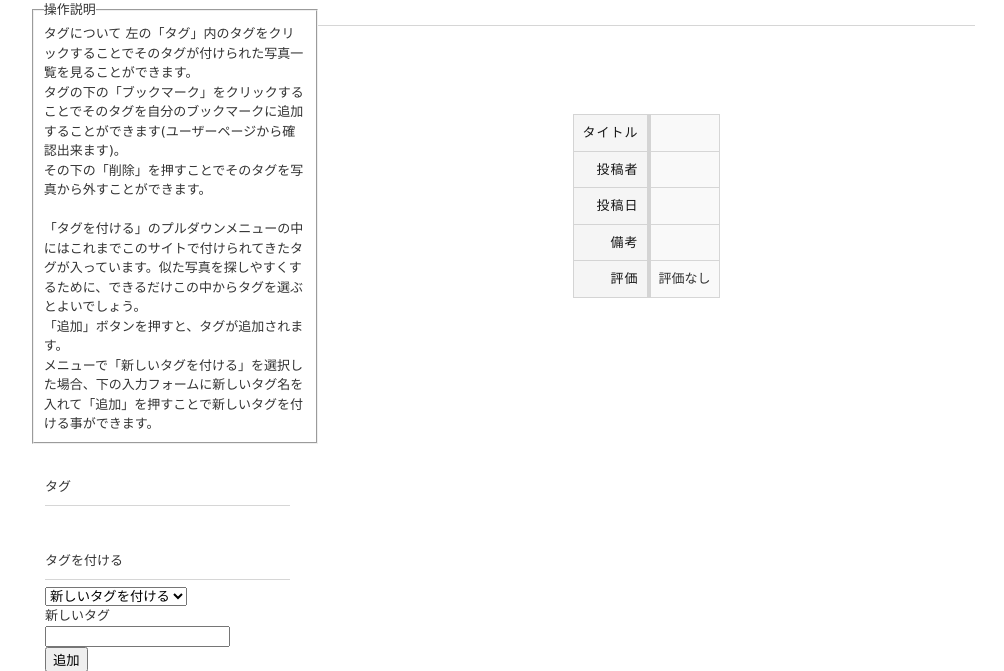
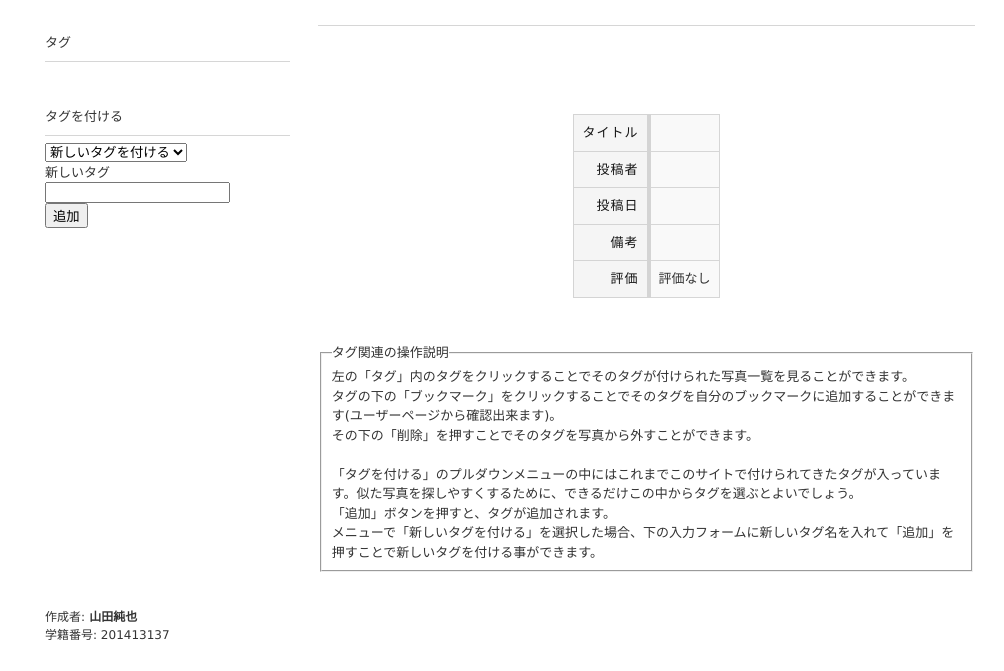
Before and after one commit to mtjune/dbskill, a PHP site: page /show_picture.php?pic_id=1 in a window 1280 px wide. Shown: the part 164-835 px from the top of the page, without its empty margins (130-1134 px from the left). Run offline with PHP 8.4, Linux system fonts and the light colour scheme; data that the repository does not hold is empty.

Commit message:
shintyoku

```diff
--- a/show_picture.php
+++ b/show_picture.php
@@ -148,15 +148,11 @@ if($is_login){
 ?>
 
     </section>
-    </section>
-        <!-- / コンテンツ -->
-
-        <!-- 説明 -->
+    <!-- 説明 -->
         <fieldset>
             <legend>
-                操作説明
+                タグ関連の操作説明
             </legend>
-            <strong>タグについて</strong>
             左の「タグ」内のタグをクリックすることでそのタグが付けられた写真一覧を見ることができます。<br>
             タグの下の「ブックマーク」をクリックすることでそのタグを自分のブックマークに追加することができます(ユーザーページから確認出来ます)。<br>
             その下の「削除」を押すことでそのタグを写真から外すことができます。<br>
@@ -166,7 +162,8 @@ if($is_login){
             メニューで「新しいタグを付ける」を選択した場合、下の入力フォームに新しいタグ名を入れて「追加」を押すことで新しいタグを付ける事ができます。
         </fieldset>
         <!-- /説明 -->
-
+    </section>
+        <!-- / コンテンツ -->
         <aside id="sidebar">
 
                 <h3 class="heading">タグ</h3>
```
